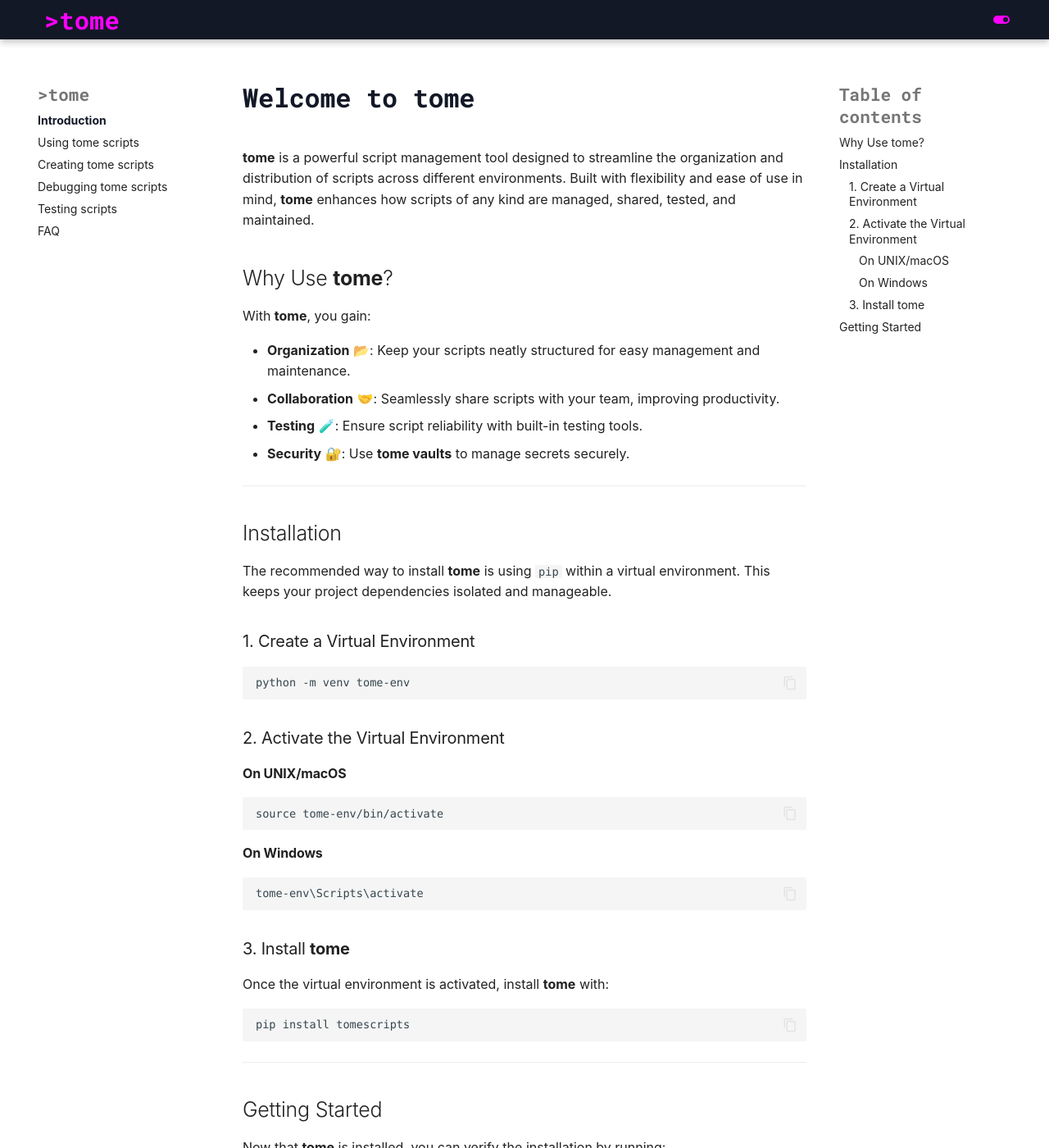
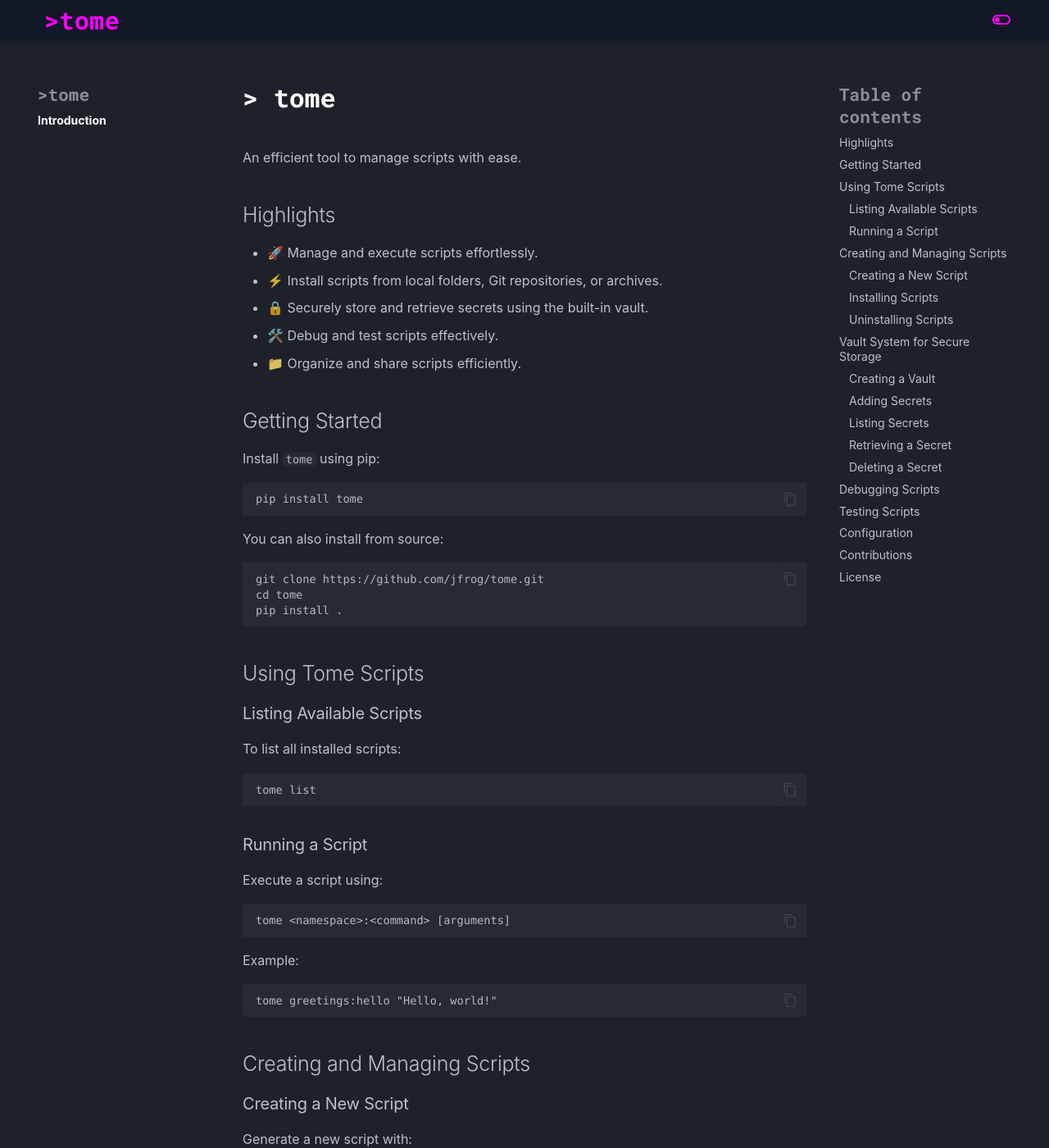
Before and after one commit to jfrog/tome, an MkDocs documentation site: the page built from docs/index.md, in a window 1280 px wide and 1400 px high. Shown: the whole window at 82% size. Built offline with MkDocs 1.6.1 and Material for MkDocs 9.7.7, drawn with Linux system fonts in a browser that asks for light colours; the version menu is left out; some of the changed text lies outside the part shown.

Commit message:
simplify docs

````diff
--- a/docs/index.md
+++ b/docs/index.md
@@ -1,71 +1,181 @@
-# Welcome to **tome**
+# > tome
 
-**tome** is a powerful script management tool designed to streamline the organization and
-distribution of scripts across different environments. Built with flexibility and ease of
-use in mind, **tome** enhances how scripts of any kind are managed, shared, tested, and
-maintained.
+An efficient tool to manage scripts with ease.
 
-## Why Use **tome**?
+## Highlights
 
-With **tome**, you gain:
-
-- **Organization** 📂: Keep your scripts neatly structured for easy management and
-  maintenance.
-- **Collaboration** 🤝: Seamlessly share scripts with your team, improving productivity.
-- **Testing** 🧪: Ensure script reliability with built-in testing tools.
-- **Security** 🔐: Use **tome vaults** to manage secrets securely.
-
----
-
-## Installation
-
-The recommended way to install **tome** is using `pip` within a virtual environment. This
-keeps your project dependencies isolated and manageable.
-
-### 1. Create a Virtual Environment
-
-```bash
-python -m venv tome-env
-```
-
-### 2. Activate the Virtual Environment
-
-#### On UNIX/macOS
-
-```bash
-source tome-env/bin/activate
-```
-
-#### On Windows
-
-```bash
-tome-env\Scripts\activate
-```
-
-### 3. Install **tome**
-
-Once the virtual environment is activated, install **tome** with:
-
-```bash
-pip install tomescripts
-```
-
----
+- 🚀 Manage and execute scripts effortlessly.
+- ⚡️ Install scripts from local folders, Git repositories, or archives.
+- 🔒 Securely store and retrieve secrets using the built-in vault.
+- 🛠️ Debug and test scripts effectively.
+- 📁 Organize and share scripts efficiently.
 
 ## Getting Started
 
-Now that **tome** is installed, you can verify the installation by running:
+Install `tome` using pip:
 
 ```bash
-tome --help
+pip install tome
 ```
 
-This will display the available commands and usage options.
+You can also install from source:
 
-For a quick start, try listing all available commands:
+```bash
+git clone https://github.com/jfrog/tome.git
+cd tome
+pip install .
+```
+
+## Using Tome Scripts
+
+### Listing Available Scripts
+
+To list all installed scripts:
 
 ```bash
 tome list
 ```
 
-To learn more about specific commands, check out the [Usage Guide](use_tome.md).
+### Running a Script
+
+Execute a script using:
+
+```bash
+tome <namespace>:<command> [arguments]
+```
+
+Example:
+
+```bash
+tome greetings:hello "Hello, world!"
+```
+
+## Creating and Managing Scripts
+
+### Creating a New Script
+
+Generate a new script with:
+
+```bash
+tome new <namespace>:<command>
+```
+
+Example:
+
+```bash
+tome new greetings:hello
+```
+
+### Installing Scripts
+
+To install scripts from a directory:
+
+```bash
+tome install <source-folder>
+```
+
+Example:
+
+```bash
+tome install .
+```
+
+To install from a Git repository:
+
+```bash
+tome install https://github.com/user/repo.git
+```
+
+### Uninstalling Scripts
+
+To remove a script:
+
+```bash
+tome uninstall <namespace>:<command>
+```
+
+Or uninstall all scripts from a source:
+
+```bash
+tome uninstall <source-folder>
+```
+
+## Vault System for Secure Storage
+
+Tome includes a vault for securely storing secrets.
+
+### Creating a Vault
+
+```bash
+tome vault create -p mypassword
+```
+
+### Adding Secrets
+
+```bash
+tome vault add-secret my_token "secret_value" -p mypassword
+```
+
+### Listing Secrets
+
+```bash
+tome vault list-secrets -p mypassword
+```
+
+### Retrieving a Secret
+
+```bash
+tome vault get-secret my_token -p mypassword
+```
+
+### Deleting a Secret
+
+```bash
+tome vault delete-secret my_token -p mypassword
+```
+
+## Debugging Scripts
+
+For debugging purposes, use:
+
+```bash
+tome <namespace>:<command> --debug
+```
+
+## Testing Scripts
+
+Tome supports testing with:
+
+```bash
+tome test <namespace>:<command>
+```
+
+To run all tests:
+
+```bash
+tome test *
+```
+
+## Configuration
+
+To check the Tome home directory:
+
+```bash
+tome config home
+```
+
+To set a custom home directory:
+
+```bash
+export TOME_HOME=/custom/path
+```
+
+## Contributions
+
+Contributions are welcome! Fork the repository, make changes, and submit a pull request.
+
+## License
+
+Tome is licensed under the Apache License 2.0. See the LICENSE file for details.
+
+For more details, visit the [official documentation](https://jfrog.github.io/tome/).
--- a/mkdocs.yml
+++ b/mkdocs.yml
@@ -2,11 +2,6 @@
 site_url: "https://jfrog.github.io/tome/"
 nav:
   - Introduction: index.md
-  - "Using tome scripts": use_tome.md
-  - "Creating tome scripts": create_tome.md
-  - "Debugging tome scripts": debug_tome.md
-  - "Testing scripts": test_tome.md
-  - FAQ: faq.md
 
 theme:
   name: material
@@ -14,16 +9,16 @@
   favicon: images/favicon.ico
   logo: images/favicon.ico
   palette:
+    - scheme: slate
+      primary: custom
+      toggle:
+        icon: material/toggle-switch-off-outline
+        name: Switch to light mode
     - scheme: default
       primary: custom
       toggle:
         icon: material/toggle-switch
         name: Switch to dark mode
-    - scheme: slate
-      primary: custom
-      toggle:
-        icon: material/toggle-switch-off-outline
-        name: Switch to light mode
   features:
     - content.code.copy
     - content.tabs.link
````
Also changed, not shown: docs/create_tome.md (deleted), docs/debug_tome.md (deleted), docs/faq.md (deleted), docs/test_tome.md (deleted), docs/use_tome.md (deleted).
